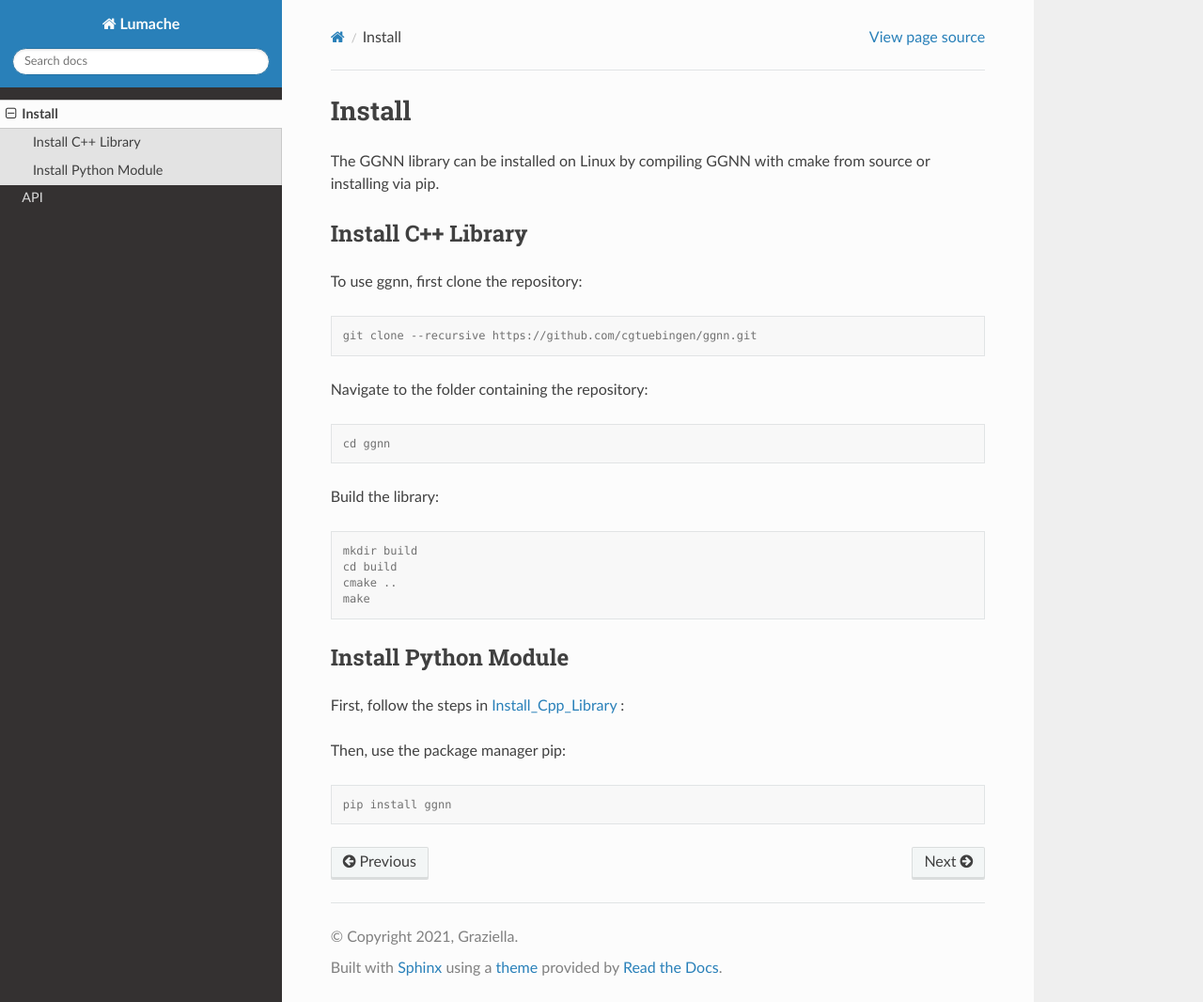
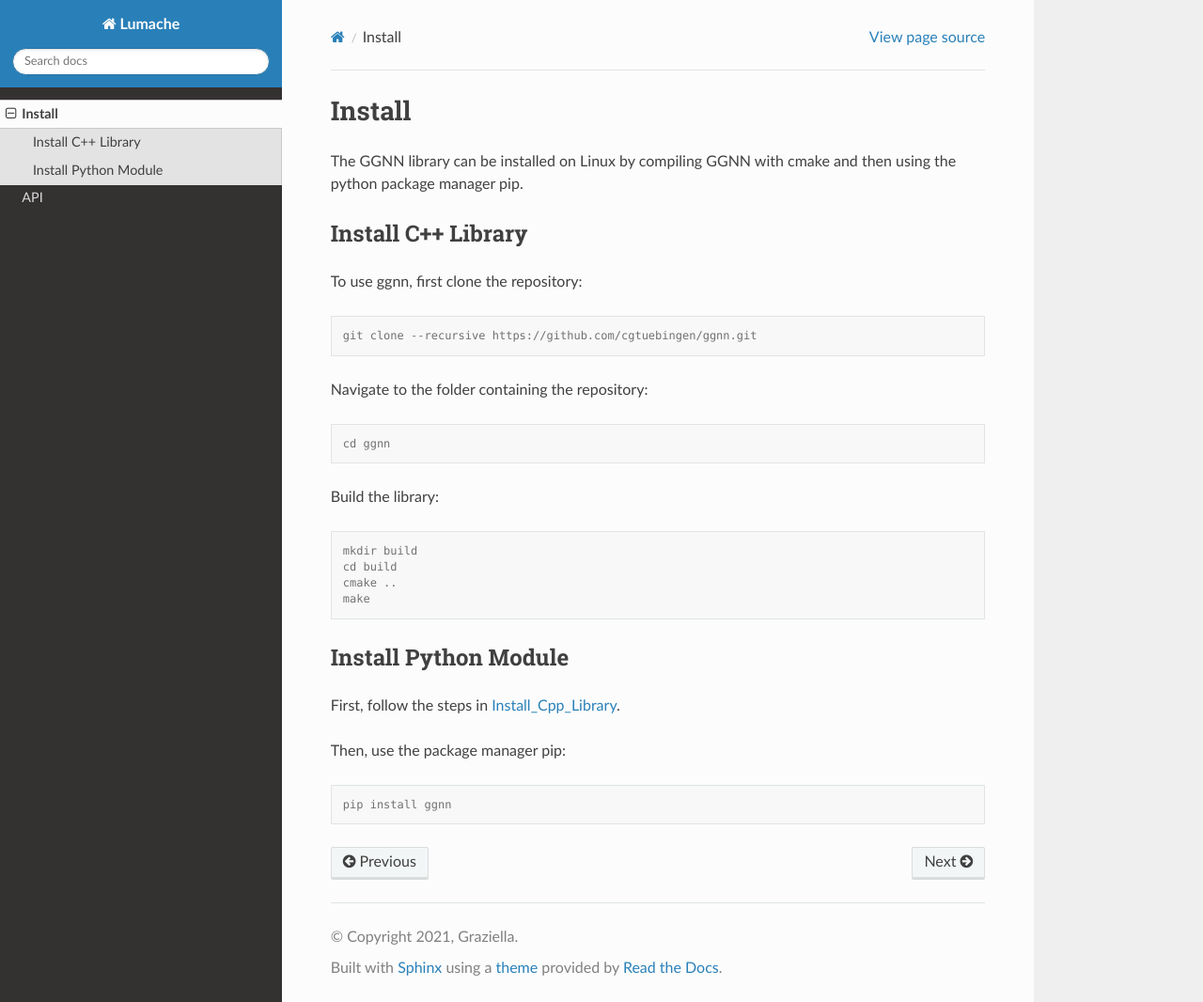
Before and after one commit to XDeboratti/rtd-tutorial, a Sphinx documentation site: the page built from docs/source/install.rst, in a window 1280 px wide and 1066 px high. Shown: the whole window at 94% size. Built offline with Sphinx 7.4.7 and the Read the Docs theme 3.1.0, drawn with Linux system fonts in a browser that asks for light colours.

Commit message:
Update install.rst

```diff
--- a/docs/source/install.rst
+++ b/docs/source/install.rst
@@ -1,7 +1,7 @@
 Install
 =======
 
-The GGNN library can be installed on Linux by compiling GGNN with cmake from source or installing via pip.
+The GGNN library can be installed on Linux by compiling GGNN with cmake and then using the python package manager pip.
 
 .. _Install_Cpp_Library:
 
@@ -33,7 +33,7 @@ Build the library:
 Install Python Module
 ---------------------
 
-First, follow the steps in :ref:`Install_Cpp_Library <Install_Cpp_Library>` :
+First, follow the steps in :ref:`Install_Cpp_Library <Install_Cpp_Library>`.
 
 Then, use the package manager pip:
 
```
